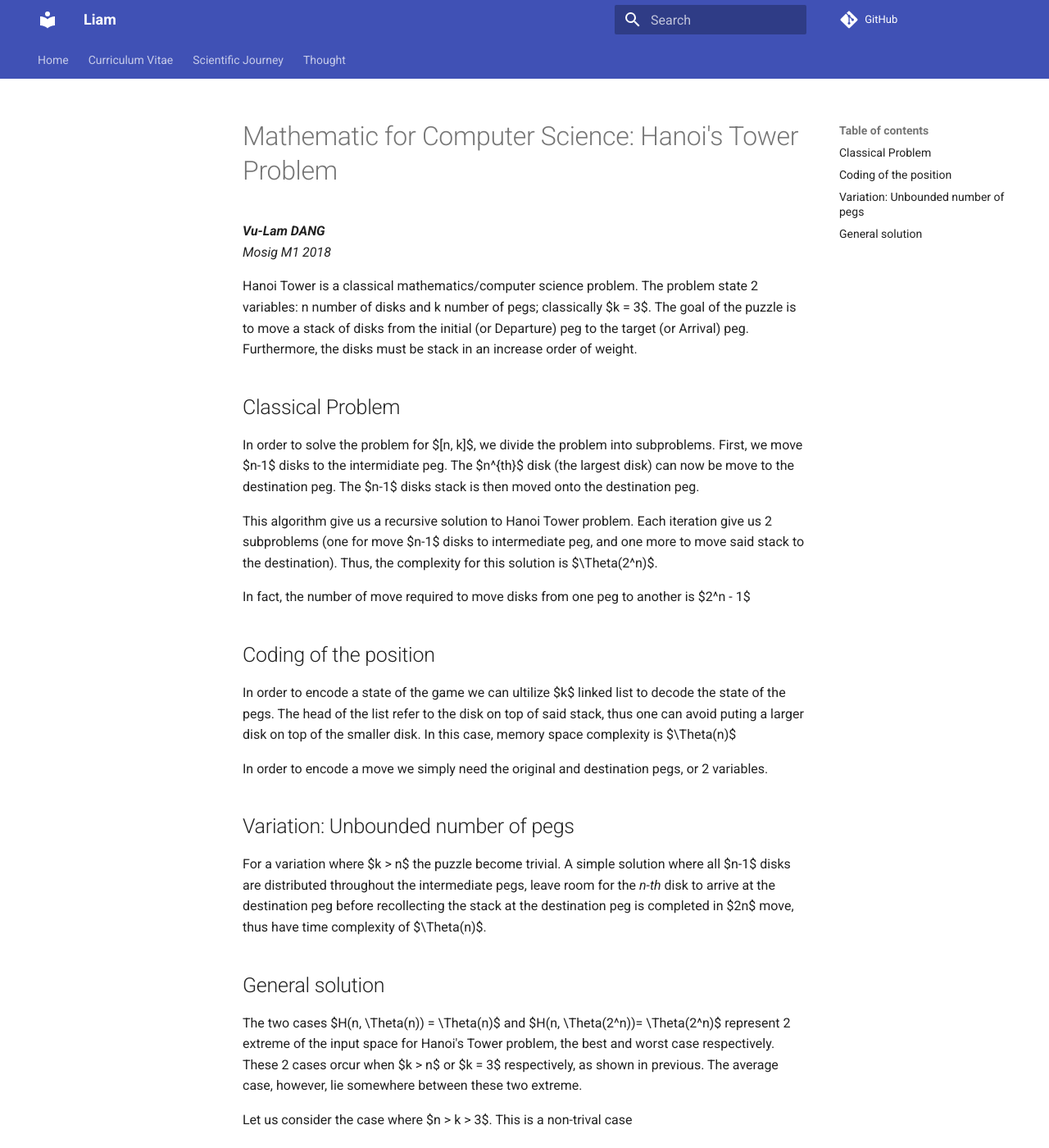
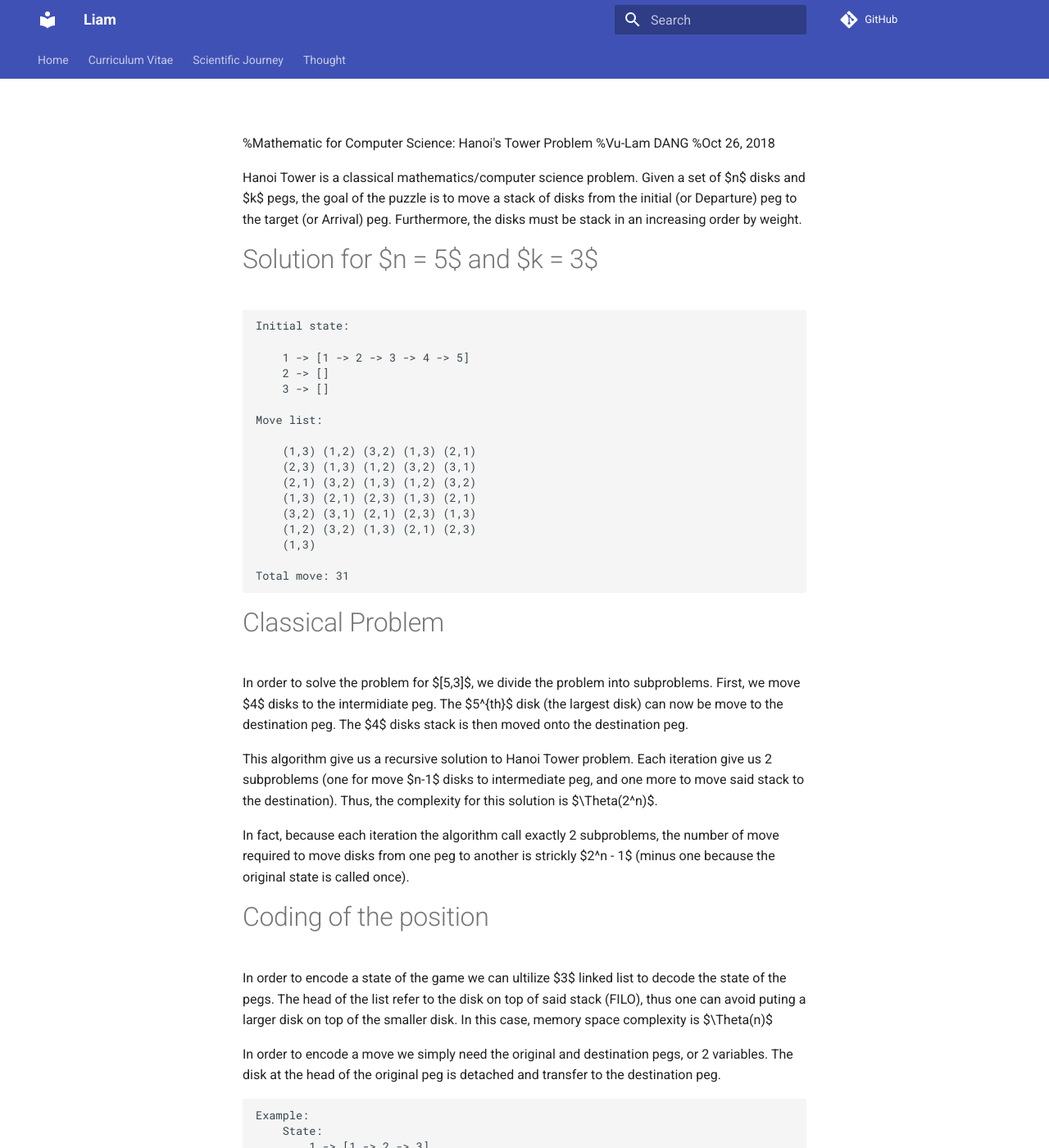
Before and after one commit to lamdv/lamdv.github.io, an MkDocs documentation site: the page built from docs/Master/MathForCS/hanoi-tower.md, in a window 1280 px wide and 1400 px high. Shown: the whole window at 82% size. Built offline with MkDocs 1.6.1 and Material for MkDocs 9.7.7, drawn with Linux system fonts in a browser that asks for light colours; comment, search, counter and statistics services are not loaded; old or Windows-style settings are respelled for this version of MkDocs; some of the changed text lies outside the part shown.

Commit message:
math homework

`````diff
--- a/docs/Master/MathForCS/hanoi-tower.md
+++ b/docs/Master/MathForCS/hanoi-tower.md
@@ -1,30 +1,136 @@
-# Mathematic for Computer Science: Hanoi's Tower Problem
+%Mathematic for Computer Science: Hanoi's Tower Problem
+%Vu-Lam DANG
+%Oct 26, 2018
 
-***Vu-Lam DANG***<br/>
-*Mosig M1 2018*
+Hanoi Tower is a classical mathematics/computer science problem. Given a set of $n$ disks and $k$ pegs, the goal of the puzzle is to move a stack of disks from the initial (or Departure) peg to the target (or Arrival) peg. Furthermore, the disks must be stack in an increasing order by weight.
 
-Hanoi Tower is a classical mathematics/computer science problem. The problem state 2 variables: n number of disks and k number of pegs; classically $k = 3$. The goal of the puzzle is to move a stack of disks from the initial (or Departure) peg to the target (or Arrival) peg. Furthermore, the disks must be stack in an increase order of weight.
+# Solution for $n = 5$ and $k = 3$
 
-## Classical Problem
+    Initial state:
 
-In order to solve the problem for $[n, k]$, we divide the problem into subproblems. First, we move $n-1$ disks to the intermidiate peg. The $n^{th}$ disk (the largest disk) can now be move to the destination peg. The $n-1$ disks stack is then moved onto the destination peg.
+        1 -> [1 -> 2 -> 3 -> 4 -> 5]
+        2 -> []
+        3 -> []
+
+    Move list:
+
+        (1,3) (1,2) (3,2) (1,3) (2,1)
+        (2,3) (1,3) (1,2) (3,2) (3,1)
+        (2,1) (3,2) (1,3) (1,2) (3,2)
+        (1,3) (2,1) (2,3) (1,3) (2,1)
+        (3,2) (3,1) (2,1) (2,3) (1,3)
+        (1,2) (3,2) (1,3) (2,1) (2,3)
+        (1,3)
+
+    Total move: 31
+
+# Classical Problem
+
+In order to solve the problem for $[5,3]$, we divide the problem into subproblems. First, we move $4$ disks to the intermidiate peg. The $5^{th}$ disk (the largest disk) can now be move to the destination peg. The $4$ disks stack is then moved onto the destination peg.
 
 This algorithm give us a recursive solution to Hanoi Tower problem. Each iteration give us 2 subproblems (one for move $n-1$ disks to intermediate peg, and one more to move said stack to the destination). Thus, the complexity for this solution is $\Theta(2^n)$.
 
-In fact, the number of move required to move disks from one peg to another is $2^n - 1$
+In fact, because each iteration the algorithm call exactly 2 subproblems, the number of move required to move disks from one peg to another is strickly $2^n - 1$ (minus one because the original state is called once).
 
-## Coding of the position
+# Coding of the position
 
-In order to encode a state of the game we can ultilize $k$ linked list to decode the state of the pegs. The head of the list refer to the disk on top of said stack, thus one can avoid puting a larger disk on top of the smaller disk. In this case, memory space complexity is $\Theta(n)$
+In order to encode a state of the game we can ultilize $3$ linked list to decode the state of the pegs. The head of the list refer to the disk on top of said stack (FILO), thus one can avoid puting a larger disk on top of the smaller disk. In this case, memory space complexity is $\Theta(n)$
 
-In order to encode a move we simply need the original and destination pegs, or 2 variables.
+In order to encode a move we simply need the original and destination pegs, or 2 variables. The disk at the head of the original peg is detached and transfer to the destination peg.
 
-## Variation: Unbounded number of pegs
+    Example:
+        State:
+            1 -> [1 -> 2 -> 3]
+            2 -> []
+            3 -> [4 -> 5]
+        Move(1,3)
+            1 -> [2 -> 3]
+            2 -> []
+            3 -> [1 -> 4 -> 5]
+        Move(1,2)
+            1 -> [3]
+            2 -> [2]
+            3 -> [1 -> 4 -> 5]
+        Move(3,2)
+            1 -> [3]
+            2 -> [1 -> 2]
+            3 -> [4 -> 5]
 
-For a variation where $k > n$ the puzzle become trivial. A simple solution where all $n-1$ disks are distributed throughout the intermediate pegs, leave room for the *n-th* disk to arrive at the destination peg before recollecting the stack at the destination peg is completed in $2n$ move, thus have time complexity of $\Theta(n)$.
+# Variation: Unbounded number of pegs
 
-## General solution
+For a variation where $k > n$ the puzzle become trivial. A simple solution where all $n-1$ disks are distributed throughout the intermediate pegs, leave room for the $n^{th}$ disk to arrive at the destination peg before recollecting the stack at the destination peg is completed in $2n-1$ move, will have time complexity of $\Theta(n)$.
 
-The two cases $H(n, \Theta(n)) = \Theta(n)$ and $H(n, \Theta(2^n))= \Theta(2^n)$ represent 2 extreme of the input space for Hanoi's Tower problem, the best and worst case respectively. These 2 cases orcur when $k > n$ or $k = 3$ respectively, as shown in previous. The average case, however, lie somewhere between these two extreme.
+    Example: n=5, k=6
+        Initial state:
+            1 -> [1 -> 2 -> 3 -> 4 -> 5] //Departure
+            2 -> []
+            3 -> []
+            4 -> []
+            5 -> []
+            6 -> [] //Arrival
 
-Let us consider the case where $n > k > 3$. This is a non-trival case
+        Move list:
+            (1,2) (1,3) (1,4) (1,5) (1,6) //Dispertion
+
+        Intermediate state:
+            1 -> [] //Departure
+            2 -> [1]
+            3 -> [2]
+            4 -> [3]
+            5 -> [4]
+            6 -> [5] //Arrival
+
+
+        Move list:
+            (2,6) (3,6) (4,6) (5,6) //Recollection
+
+        Final state
+            1 -> [] //Departure
+            2 -> []
+            3 -> []
+            4 -> []
+            5 -> []
+            6 -> [1 -> 2 -> 3 -> 4 -> 5] //Arrival
+
+# Improved solutions
+
+The two cases $H(n, \Theta(n)) = \Theta(n)$ and $H(n, \Theta(2^n))= \Theta(2^n)$ represent 2 extreme of the input space for Hanoi's Tower problem, the best and worst case respectively. These 2 cases orcur when $k > n$ or $k = 3$ respectively, as shown in previous sections.
+
+Consider a game where $n=\Delta(k-1)$ where $\Delta(k)$ is the triangular number of $k$. An algorithm to solve $H(\Delta(k-1), k)$ is stated as following: For each immidate peg $j$ between $k-2$ and $1$, build a $j$-high column of disks until only one disk left (the largest disk) in the Departure stack - this disk is now moved to the arrival peg. Finally, each immidate peg $j$ between $1$ and $k-2$ is deconstructed and stacked up at the final destination.
+
+A graphical demonstration:
+
+````
+    Original state
+        1:=====.....======= (n disks) // Departure
+        2:                            // Arrival
+        3:
+        .
+        .
+        k:
+
+    Immidiate state:
+        1:=                           // Departure
+        2:                            // Arrival
+        3:=====.....===== // j=k-2 disks
+        4:====.....===== // j=k-3 disks
+        5:===.....===== // j=k-4 disks
+        .
+        .
+        .
+        k:= // j=1 disks
+
+    Final state:
+        1:                            // Departure
+        2:=====.....======= (n disks) // Arrival
+        3:
+        .
+        .
+        k:
+````
+
+***Remark***: For j from k-2 to 1, the member disks of the next column is larger than the previous column. For example j = k-2 will have k-2 disks from 1 to k-2; j = k-3 will have k-3 disks from k-2 to 2 k -5
+
+From section 4, we show that the construction of a $n$ disks high stack with $k>n$ stack have complexity of $\Theta(n)$. Therefore, for each immidiate stack in the previous algorithm have its complexity of $\Theta(j)$ where $j$ is the height of the stack (and also the position of the peg). Thus, the total complexity of this case is $\sum_{j=1}^{k-2}\Theta(j) = \Theta(n)$.
+
+In conclusion, for $n \leq \Delta(k-1)$ with $k$ is a constant will have a linear cost solution (complexity of $\Theta(n)$). Furthermore, if $n > \Delta(k-1)$ the solution will no longer be linear, as it will require stack higher than $j$ disks, which in turn require more costly subproblem similar to the classical problem.
`````
Also changed, not shown: docs/CV.md (+45 -38 lines), docs/index.md (+1 -1 lines), 6 other files.
